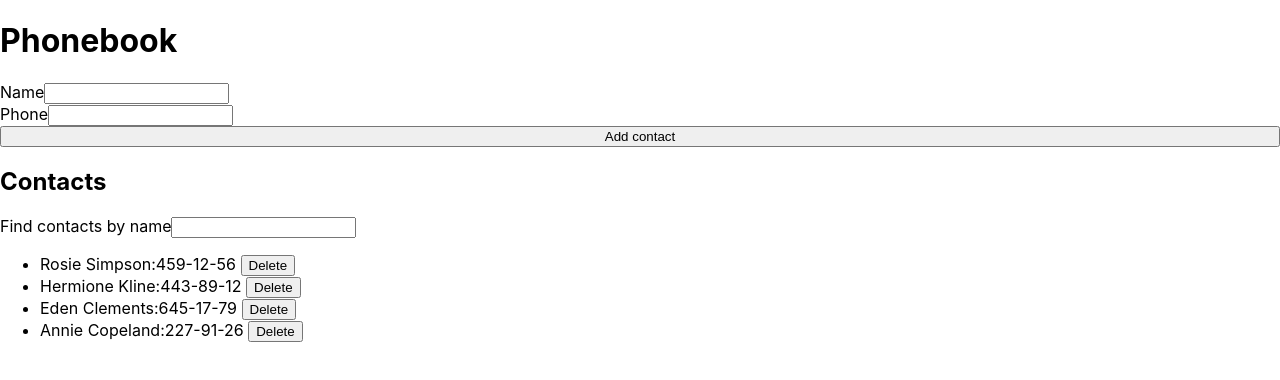
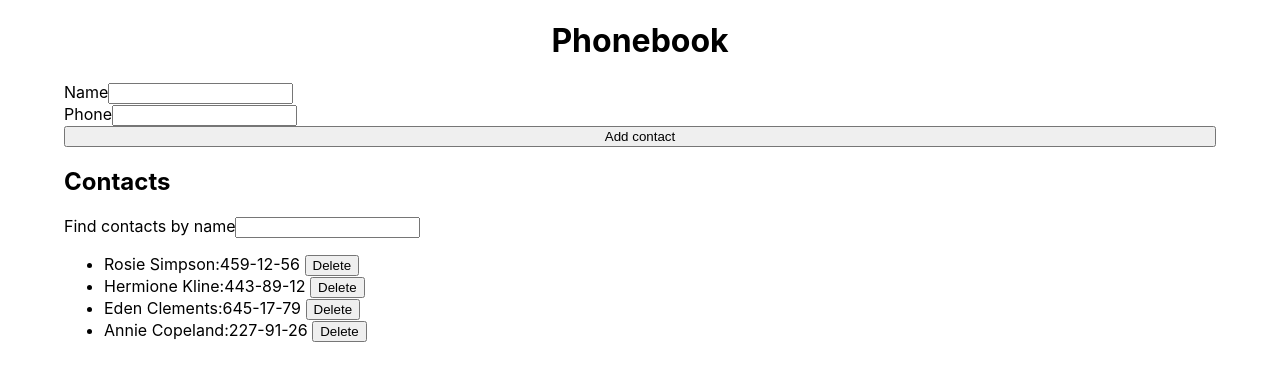
Before and after one commit to EugeneyCh/goit-react-hw-02-phonebook, a React (Create React App) app: page / in a window 1280 px wide. Shown: the top 380 px of the page. Built offline with nearby package versions, Linux system fonts and the light colour scheme.

Commit message:
Third_Editions_HW2_Part2

```diff
--- a/src/components/App.jsx
+++ b/src/components/App.jsx
@@ -4,6 +4,7 @@ import ContactForm from './ContactForm/ContactForm';
 import Filter from './Filter/Filter';
 import { nanoid } from 'nanoid';
 import Contact from './Contact/Contact';
+import css from './App.module.css';
 
 export class App extends Component {
   state = {
@@ -64,7 +65,7 @@ export class App extends Component {
     const visibleContacts = this.getVisibleContacts();
 
     return (
-      <div>
+      <div className={css.container}>
         <h1>Phonebook</h1>
         <ContactForm onSubmit={this.formSubmitHandler} />
         <div>
--- /dev/null
+++ b/src/components/App.module.css
@@ -0,0 +1,9 @@
+.container {
+  width: 90%;
+  display: flex;
+  flex-direction: column;
+  margin: 0 auto;
+}
+.container h1 {
+  text-align: center;
+}
--- a/src/components/ContactForm/ContactForm.js
+++ b/src/components/ContactForm/ContactForm.js
@@ -1,5 +1,4 @@
 import React from 'react';
-import { nanoid } from 'nanoid';
 import css from './ContactForm.module.css';
 
 class ContactForm extends React.Component {
```
